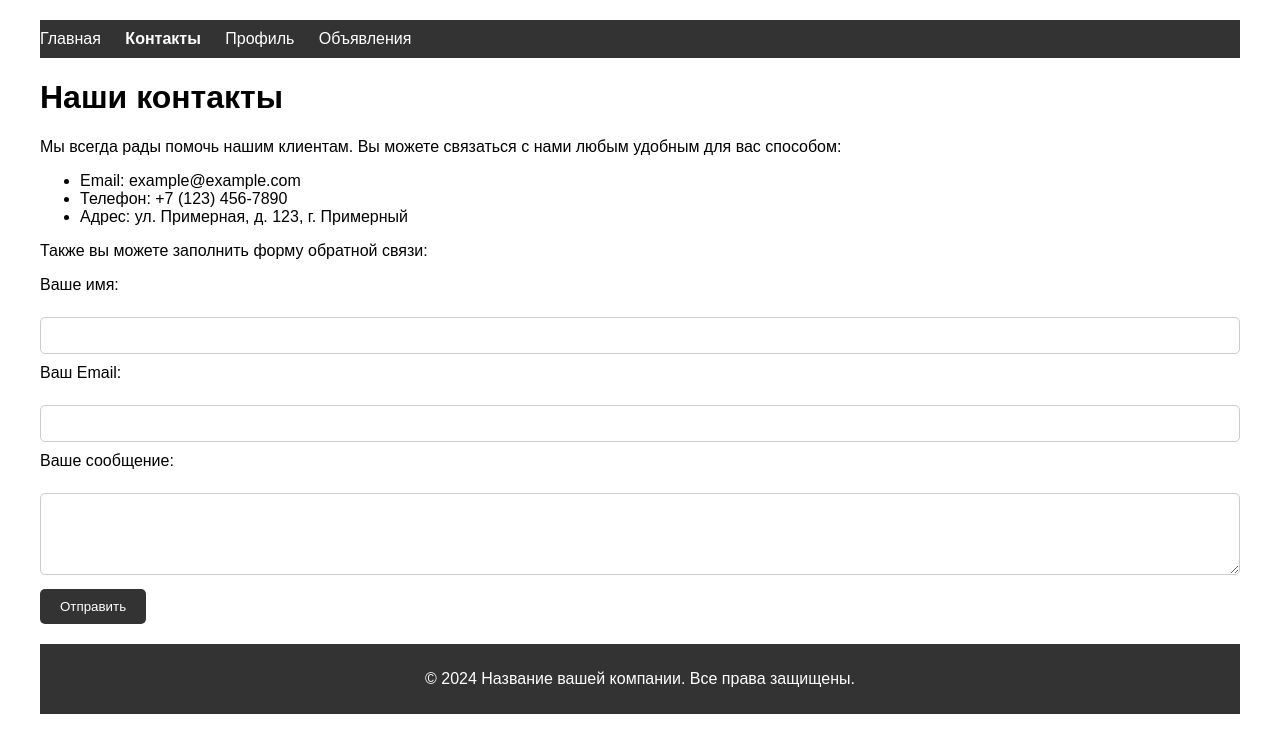
After one commit to Lemetist/ALTERO, a Django app: page /contacts/ in a window 1280 px wide. The commit adds this page. Shown: the top 753 px of the page. Run offline with Django 5.2, Linux system fonts and the light colour scheme.

Commit message:
update static

```diff
--- a/myshop/urls.py
+++ b/myshop/urls.py
@@ -17,11 +17,14 @@ Including another URLconf
 from django.contrib import admin
 from django.urls import path
 
-from shop.views import index, products,products_create
+from shop.views import index, products, products_create, profile, home,contacts
 
 urlpatterns = [
     path('admin/', admin.site.urls),
     path('', index, name='index'),
     path('adv/', products, name='products'),
-    path('products/', products_create, name='products_create')
+    path('products/', products_create, name='products_create'),
+    path('profile/', profile, name='profile'),
+    path('home/',home, name='home'),
+    path('contacts/',contacts, name='contacts')
 ]
--- /dev/null
+++ b/shop/templates/contacts.html
@@ -0,0 +1,47 @@
+{% load static %}
+<!DOCTYPE html>
+<html lang="ru">
+<head>
+    <meta charset="UTF-8">
+    <meta name="viewport" content="width=device-width, initial-scale=1.0">
+    <title>Контакты</title>
+    <link rel="stylesheet" href="{% static 'global.css' %}">
+    <link rel="stylesheet" href="{% static 'contacts.css' %}">
+</head>
+<body>
+    <div class="container">
+        <header>
+            <nav>
+                <ul>
+                    <li><a href="{% url 'home' %}">Главная</a></li>
+                    <li><a href="{% url 'contacts' %}" class="active">Контакты</a></li>
+                    <li><a href="{% url 'profile' %}">Профиль</a></li>
+                    <li><a href="{% url 'products' %}">Объявления</a></li>
+                </ul>
+            </nav>
+        </header>
+        <main>
+            <h1>Наши контакты</h1>
+            <p>Мы всегда рады помочь нашим клиентам. Вы можете связаться с нами любым удобным для вас способом:</p>
+            <ul>
+                <li>Email: example@example.com</li>
+                <li>Телефон: +7 (123) 456-7890</li>
+                <li>Адрес: ул. Примерная, д. 123, г. Примерный</li>
+            </ul>
+            <p>Также вы можете заполнить форму обратной связи:</p>
+            <form action="#" method="post">
+                <label for="name">Ваше имя:</label><br>
+                <input type="text" id="name" name="name" required><br>
+                <label for="email">Ваш Email:</label><br>
+                <input type="email" id="email" name="email" required><br>
+                <label for="message">Ваше сообщение:</label><br>
+                <textarea id="message" name="message" rows="4" required></textarea><br>
+                <input type="submit" value="Отправить">
+            </form>
+        </main>
+        <footer>
+            <p>&copy; 2024 Название вашей компании. Все права защищены.</p>
+        </footer>
+    </div>
+</body>
+</html>
--- a/shop/views.py
+++ b/shop/views.py
@@ -8,3 +8,14 @@ def products(request):
 
 def products_create(request):
     return  render(request, 'products.html')
+
+def profile(request):
+    return render(request, 'profile.html')
+
+
+def contacts(request):
+    return render(request, 'contacts.html')
+
+
+def home(request):
+    return index(request)
--- /dev/null
+++ b/static/contacts.css
@@ -0,0 +1,75 @@
+/* global.css */
+
+body {
+    font-family: 'Work Sans', sans-serif;
+    margin: 0;
+    padding: 0;
+}
+
+.container {
+    max-width: 1200px;
+    margin: 0 auto;
+    padding: 20px;
+}
+
+header {
+    background-color: #333;
+    padding: 10px 0;
+}
+
+nav ul {
+    list-style-type: none;
+    margin: 0;
+    padding: 0;
+}
+
+nav ul li {
+    display: inline;
+    margin-right: 20px;
+}
+
+nav ul li a {
+    color: #fff;
+    text-decoration: none;
+}
+
+nav ul li a.active {
+    font-weight: bold;
+}
+
+main {
+    margin-top: 20px;
+}
+
+form label {
+    display: block;
+    margin-bottom: 5px;
+}
+
+form input[type="text"],
+form input[type="email"],
+form textarea {
+    width: 100%;
+    padding: 10px;
+    margin-bottom: 10px;
+    border: 1px solid #ccc;
+    border-radius: 5px;
+    box-sizing: border-box;
+}
+
+form input[type="submit"] {
+    background-color: #333;
+    color: #fff;
+    border: none;
+    padding: 10px 20px;
+    border-radius: 5px;
+    cursor: pointer;
+}
+
+footer {
+    margin-top: 20px;
+    background-color: #333;
+    color: #fff;
+    text-align: center;
+    padding: 10px 0;
+}
```
Also changed, not shown: shop/templates/index.html (+5 -5 lines), shop/templates/profile.html (added, +41 -0 lines), static/profile.css (added, +69 -0 lines), db.sqlite3.
